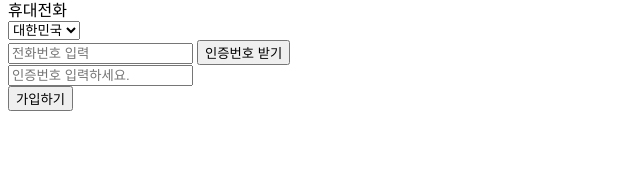
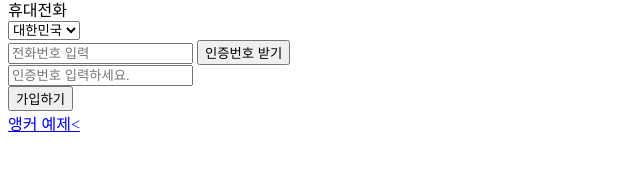
Before and after one commit to makadamia0055/front, a plain HTML site: page index.html in a window 1280 px wide. Shown: the part 324-494 px from the top of the page, without its empty margins (0-640 px from the left). Drawn offline with Linux system fonts and the light colour scheme.

Commit message:
Update index.html

```diff
--- a/index.html
+++ b/index.html
@@ -51,5 +51,7 @@
 
 
 	</form>
+
+	<a href="/ex1.html">앵커 예제<
 </body>
 </html>
```
